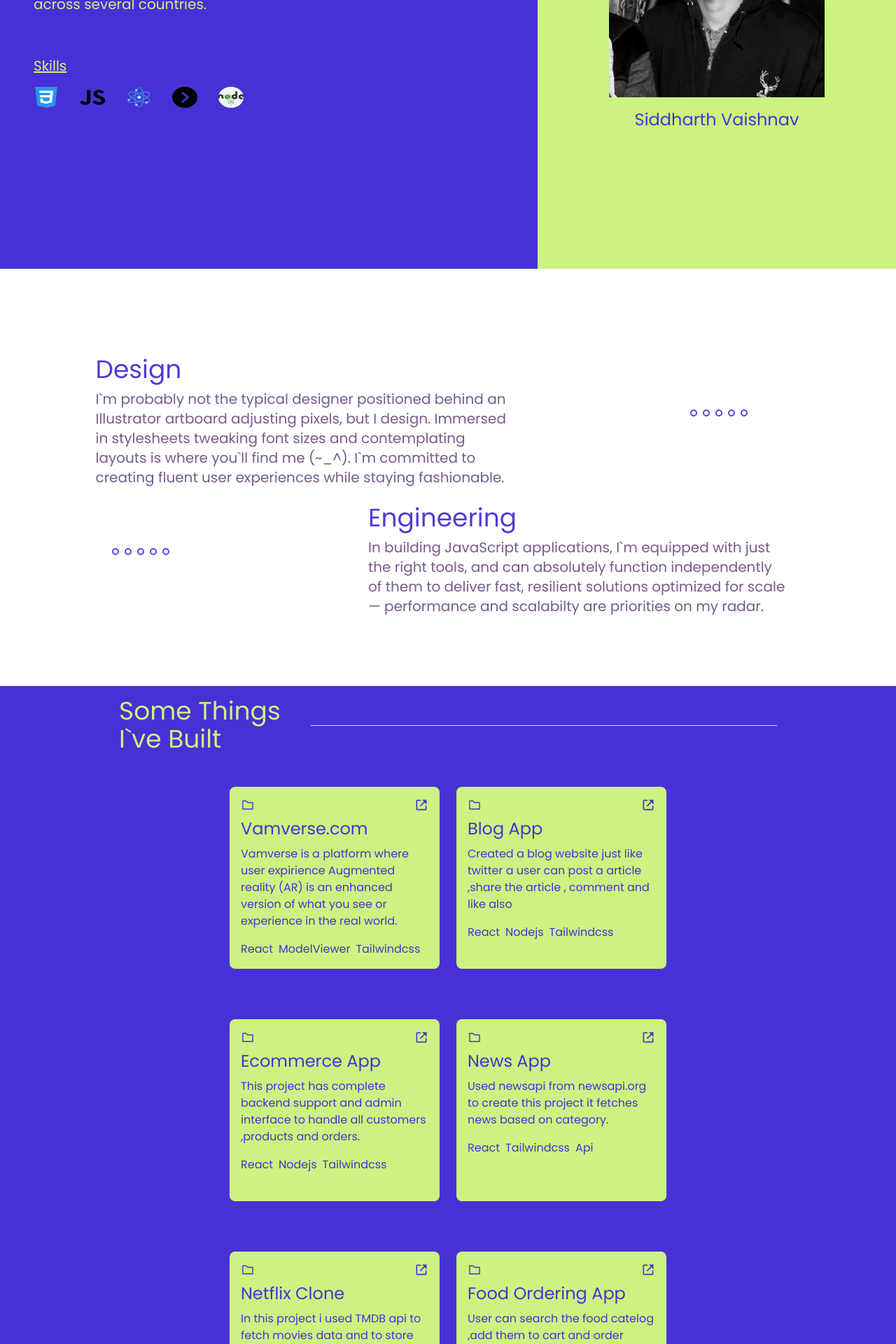
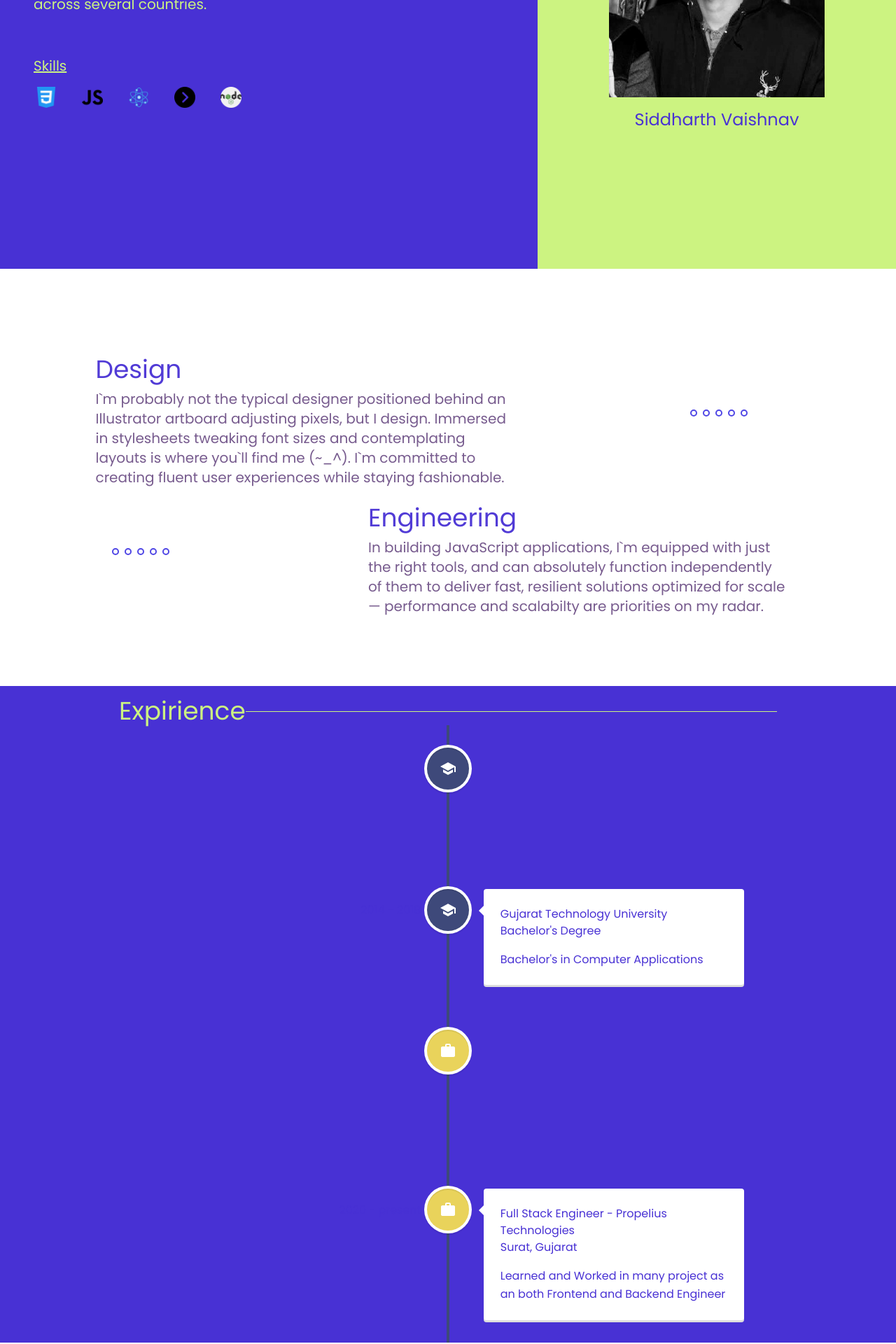
Before and after one commit to siddharth17vaishnav/codesiddharth.tech, a React (Vite) app: page / in a window 1280 px wide. Shown: the part 460-2380 px from the top of the page at 70% size. Built offline with nearby package versions, Linux system fonts and the light colour scheme.

Commit message:
added Expirience.jsx Component

```diff
--- a/package.json
+++ b/package.json
@@ -9,12 +9,17 @@
     "preview": "vite preview"
   },
   "dependencies": {
+    "@emotion/react": "^11.10.6",
+    "@emotion/styled": "^11.10.6",
+    "@mui/icons-material": "^5.11.11",
+    "@mui/material": "^5.11.12",
     "D": "^1.0.0",
     "autoprefixer": "^10.4.13",
     "postcss": "^8.4.19",
     "react": "^18.2.0",
     "react-dom": "^18.2.0",
     "react-icons": "^4.7.1",
+    "react-vertical-timeline-component": "^3.6.0",
     "swiper": "^8.4.5",
     "tailwindcss": "^3.2.4"
   },
--- a/src/App.jsx
+++ b/src/App.jsx
@@ -4,6 +4,7 @@ import Navbar from "./components/Navbar";
 import Footer from "./components/Footer";
 import Projects from "./components/Projects";
 import Contact from "./components/Contact";
+import Experience from "./components/Expirience";
 
 function App() {
   return (
@@ -11,6 +12,7 @@ function App() {
       <Navbar />
       <Hero />
       <Description />
+        <Experience/>
       <Projects />
       <Contact />
       <Footer />
--- /dev/null
+++ b/src/components/Expirience.jsx
@@ -0,0 +1,83 @@
+import React from "react";
+import {
+  VerticalTimeline,
+  VerticalTimelineElement,
+} from "react-vertical-timeline-component";
+import "react-vertical-timeline-component/style.min.css";
+import SchoolIcon from "@mui/icons-material/School";
+import WorkIcon from "@mui/icons-material/Work";
+
+function Experience() {
+  return (
+    <div className={'bg-[#4831D4] md:px-[170px] text-[#4831D4] px-4'}>
+        <div className="flex pt-4">
+            <h1 className="text-4xl font-bold text-[#CCF381] ">Expirience</h1>
+            <span className="w-full h-[1px] bg-[#CCF381] my-auto"/>
+        </div>
+      <div className="experience">
+        <VerticalTimeline lineColor="#3e497a">
+          <VerticalTimelineElement
+            className="vertical-timeline-element--education"
+            date="2010 - 2014"
+            iconStyle={{ background: "#3e497a", color: "#fff" }}
+            icon={<SchoolIcon />}
+          >
+            <h3 className="vertical-timeline-element-title">
+              New Model Higher Secondary School,Surat
+            </h3>
+            <p> High School</p>
+          </VerticalTimelineElement>
+          <VerticalTimelineElement
+            className="vertical-timeline-element--education"
+            date="2014 - 2018"
+            iconStyle={{ background: "#3e497a", color: "#fff" }}
+            icon={<SchoolIcon />}
+          >
+            <h3 className="vertical-timeline-element-title">
+              Gujarat Technology University
+            </h3>
+
+            <h4 className="vertical-timeline-element-subtitle">
+              Bachelor's Degree
+            </h4>
+
+            <p> Bachelor's in Computer Applications</p>
+          </VerticalTimelineElement>
+          <VerticalTimelineElement
+            className="vertical-timeline-element--work"
+            date="2018 - 2020"
+            iconStyle={{ background: "#e9d35b", color: "#fff" }}
+            icon={<WorkIcon />}
+          >
+            <h3 className="vertical-timeline-element-title">
+               FrontEnd Engineer - VAMVERSE
+            </h3>
+            <h4 className="vertical-timeline-element-subtitle">
+                Surat,Gujarat
+            </h4>
+            <p>Developed the frontend infrastructure for many projects.</p>
+          </VerticalTimelineElement>
+
+          <VerticalTimelineElement
+            className="vertical-timeline-element--work"
+            date="2020 - present"
+            iconStyle={{ background: "#e9d35b", color: "#fff" }}
+            icon={<WorkIcon />}
+          >
+            <h3 className="vertical-timeline-element-title" >
+              Full Stack Engineer - Propelius Technologies
+            </h3>
+            <h4 className="vertical-timeline-element-subtitle">
+              Surat, Gujarat
+            </h4>
+            <p>
+              Learned and Worked in many project as an both Frontend and Backend Engineer
+            </p>
+          </VerticalTimelineElement>
+        </VerticalTimeline>
+      </div>
+    </div>
+  );
+}
+
+export default Experience;
--- a/src/components/Hero.jsx
+++ b/src/components/Hero.jsx
@@ -54,39 +54,39 @@ export const Hero = () => {
             >
               <SwiperSlide>
                 {" "}
-                <img src={html} alt="logo" className="w-[50px] h-[30px] " />
+                <img src={html} alt="logo" className="w-[50px] h-[30px]   object-contain" />
               </SwiperSlide>
               <SwiperSlide>
                 {" "}
-                <img src={css} alt="logo" className="w-[50px] h-[30px] " />
+                <img src={css} alt="logo" className="w-[50px] h-[30px]   object-contain" />
               </SwiperSlide>
               <SwiperSlide>
                 {" "}
-                <img src={js} alt="logo" className="w-[50px] h-[30px]" />
+                <img src={js} alt="logo" className="w-[50px] h-[30px]  object-contain" />
               </SwiperSlide>
               <SwiperSlide>
                 {" "}
-                <img src={react} alt="logo" className="w-[50px] h-[30px] " />
+                <img src={react} alt="logo" className="w-[50px] h-[30px]  object-contain " />
               </SwiperSlide>
               <SwiperSlide>
                 {" "}
-                <img src={next} alt="logo" className="w-[50px] h-[30px] " />
+                <img src={next} alt="logo" className="w-[50px] h-[30px]  object-contain " />
               </SwiperSlide>
               <SwiperSlide>
                 {" "}
-                <img src={node} alt="logo" className="w-[50px] h-[30px] " />
+                <img src={node} alt="logo" className="w-[50px] h-[30px]   object-contain" />
               </SwiperSlide>
               <SwiperSlide>
                 {" "}
-                <img src={tailwind} alt="logo" className="w-[50px] h-[30px] " />
+                <img src={tailwind} alt="logo" className="w-[50px] h-[30px]   object-contain" />
               </SwiperSlide>
               <SwiperSlide>
                 {" "}
-                <img src={mongo} alt="logo" className="w-[50px] h-[30px] " />
+                <img src={mongo} alt="logo" className="w-[50px] h-[30px]   object-contain" />
               </SwiperSlide>
               <SwiperSlide>
                 {" "}
-                <img src={postgres} alt="logo" className="w-[50px] h-[30px] " />
+                <img src={postgres} alt="logo" className="w-[50px] h-[30px]   object-contain" />
               </SwiperSlide>
               <SwiperSlide>
                 {" "}
--- a/src/components/Projects.jsx
+++ b/src/components/Projects.jsx
@@ -141,7 +141,7 @@ export const projectData = [
 
 const Projects = () => {
   return (
-    <div className="px-6 md:px-[170px] bg-[#4831D4]  text-[#CCF381] pb-12">
+    <div className="px-6 md:px-[170px] text-[#4831D4]  pb-12">
       <div className="flex pt-4">
         <h1 className="text-4xl font-bold ">Some Things I`ve Built</h1>
         <span className="w-full h-[1px] bg-[#CCF381] my-auto"></span>
```
Also changed, not shown: 1 other file (tests, documents, lock files or other folders).
